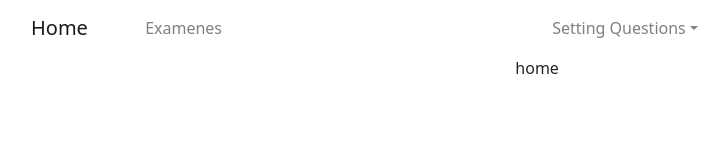
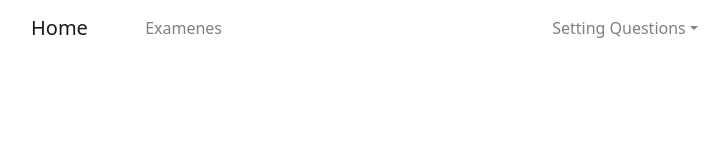
Before and after one commit to sirfreedom/TestSpainCitizen, a React (Create React App) app: page / in a window 1280 px wide. Shown: the top 160 px of the page, without its empty margins (63-791 px from the left). Built offline with nearby package versions, Linux system fonts and the light colour scheme.

Commit message:
se quita el bienvenido en el main
se quita el bienvenido en el main

```diff
--- a/src/Components/Home.jsx
+++ b/src/Components/Home.jsx
@@ -5,7 +5,9 @@ const Home = () => {
 
     return (
         <>
-            <a href='/#'>home</a>
+
+
+
         </>
     );
 }
```
